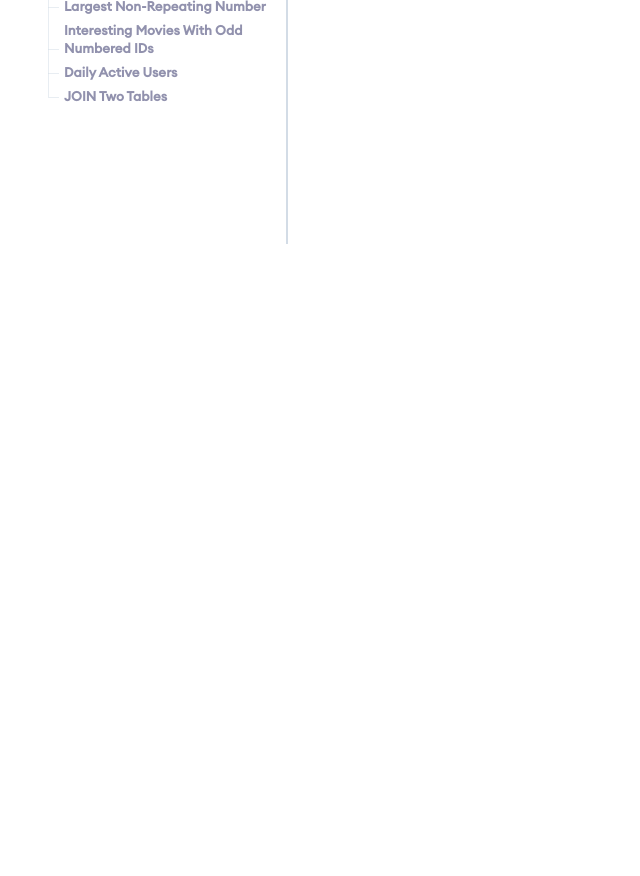
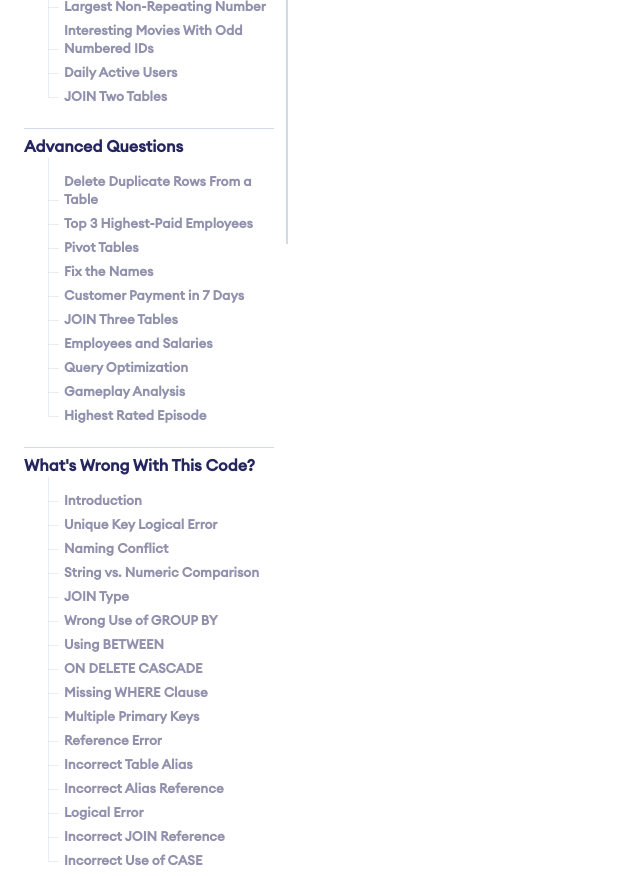
Before and after one commit to pandeysabin/sql-course-navigation, a React (Vite) app: page / in a window 1280 px wide. Shown: the part 580-1456 px from the top of the page, without its empty margins (0-640 px from the left). Before the commit the page ends 848 px from the top, so only its background shows below. Built offline with nearby package versions, Linux system fonts and the light colour scheme.

Commit message:
add chapters

```diff
--- a/src/consts.ts
+++ b/src/consts.ts
@@ -44,4 +44,46 @@ export const CHAPTERS: TChapter[] = [
       { id: "lesson-10", name: "JOIN Two Tables" },
     ],
   },
+  {
+    id: "chapter-04",
+    name: "Advanced Questions",
+    lessons: [
+      {
+        id: "lesson-01",
+        name: "Delete Duplicate Rows From a Table",
+      },
+      { id: "lesson-02", name: "Top 3 Highest-Paid Employees" },
+      { id: "lesson-03", name: "Pivot Tables" },
+      { id: "lesson-04", name: "Fix the Names" },
+      { id: "lesson-04", name: "Customer Payment in 7 Days" },
+      { id: "lesson-06", name: "JOIN Three Tables" },
+      { id: "lesson-07", name: "Employees and Salaries" },
+      { id: "lesson-08", name: "Query Optimization" },
+      { id: "lesson-09", name: "Gameplay Analysis" },
+      { id: "lesson-10", name: "Highest Rated Episode" },
+    ],
+  },
+
+  {
+    id: "chapter-05",
+    name: "What's Wrong With This Code?",
+    lessons: [
+      { id: "lesson-01", name: "Introduction" },
+      { id: "lesson-02", name: "Unique Key Logical Error" },
+      { id: "lesson-03", name: "Naming Conflict" },
+      { id: "lesson-04", name: "String vs. Numeric Comparison" },
+      { id: "lesson-05", name: "JOIN Type" },
+      { id: "lesson-06", name: "Wrong Use of GROUP BY" },
+      { id: "lesson-07", name: "Using BETWEEN" },
+      { id: "lesson-08", name: "ON DELETE CASCADE" },
+      { id: "lesson-09", name: "Missing WHERE Clause" },
+      { id: "lesson-10", name: "Multiple Primary Keys" },
+      { id: "lesson-11", name: "Reference Error" },
+      { id: "lesson-12", name: "Incorrect Table Alias" },
+      { id: "lesson-13", name: "Incorrect Alias Reference" },
+      { id: "lesson-14", name: "Logical Error" },
+      { id: "lesson-15", name: "Incorrect JOIN Reference" },
+      { id: "lesson-16", name: "Incorrect Use of CASE" },
+    ],
+  },
 ];
```
